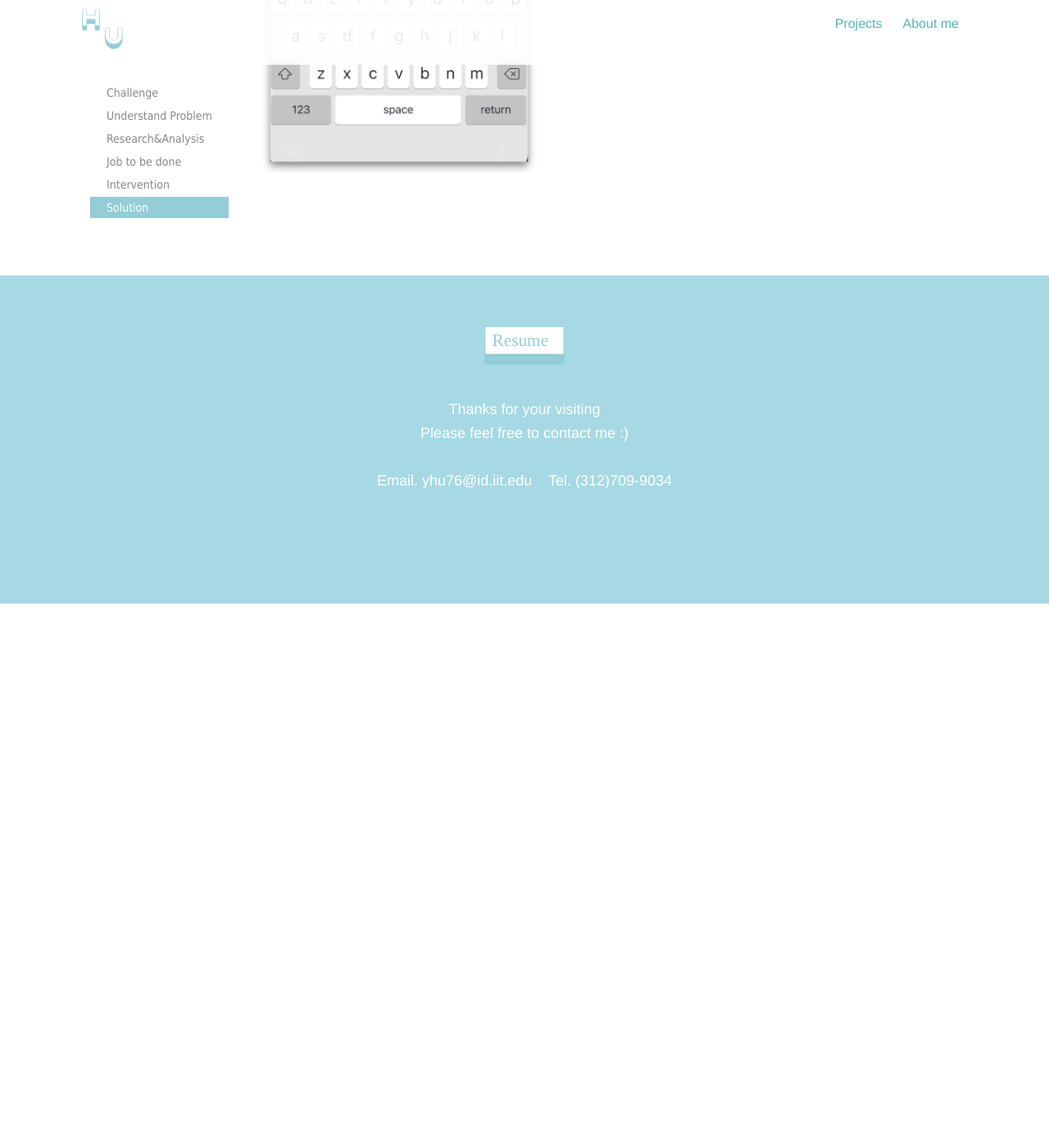
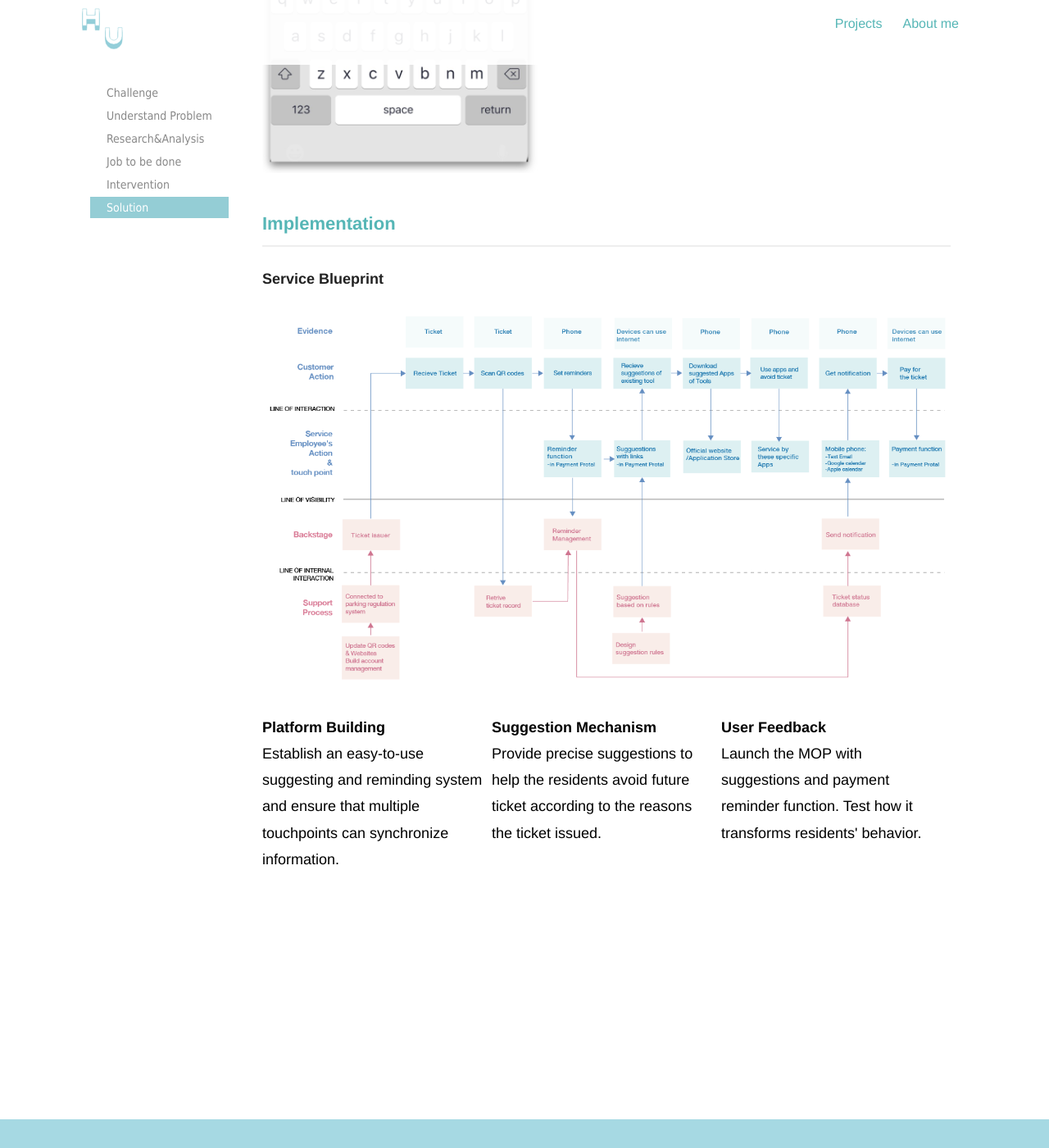
Before and after one commit to yuanyuanhu96/Potfolio-Archive, a Jekyll site: the page projects/ticket.html, which Jekyll copies as it is, in a window 1280 px wide and 1400 px high, scrolled down 7446 px. Shown: the whole window at 82% size. Built offline with Jekyll 4.4.1, drawn with Linux system fonts in a browser that asks for light colours; before the commit the page ends 8182 px from its top, so only the background shows below that.

Commit message:
Added blueprint and sugguestions into ticket.html

```diff
--- a/CSS/projects.css
+++ b/CSS/projects.css
@@ -865,3 +865,16 @@ p {
 .align-center {
   text-align: center;
 }
+
+.three-col {
+  display: grid;
+  grid-template-columns: 1fr 1fr 1fr;
+}
+
+.chunk {
+  padding-right: 8px;
+}
+
+.bold-body {
+  font-weight: bold;
+}
--- a/projects/ticket.html
+++ b/projects/ticket.html
@@ -174,6 +174,44 @@
                         </div>
                     </div>
                 </div>
+
+                <div id="step7" class="dowebok">
+                    <h2>Implementation</h2>
+                    <h3>Service Blueprint</h3>
+                    <p> <img alt="Git Bash" src="../img/ticket/ticket-08.png" /></p>
+
+                    <!-- <h3>Implementation Suggestions</h3> -->
+
+
+                    <div class="three-col">
+
+                        <section class="chunk">
+                            <div class="bold-body">Platform Building
+                            </div>
+
+                            <p>Establish an easy-to-use suggesting and reminding system and ensure that multiple touchpoints can synchronize information.
+                            </p>
+                        </section>
+                        <section class="chunk">
+                            <div class="bold-body">Suggestion Mechanism
+                            </div>
+
+                            <p>Provide precise suggestions to help the residents avoid future ticket according to the reasons the ticket issued.
+                            </p>
+                        </section>
+                        <section class="chunk">
+                            <div class="bold-body">User Feedback
+
+                            </div>
+
+                            <p>Launch the MOP with suggestions and payment reminder function. Test how it transforms residents' behavior.
+
+                            </p>
+                        </section>
+
+                    </div>
+
+                </div>
             </div>
 
         </div>
```
Also changed, not shown: img/ticket/ticket-08.png (added).
